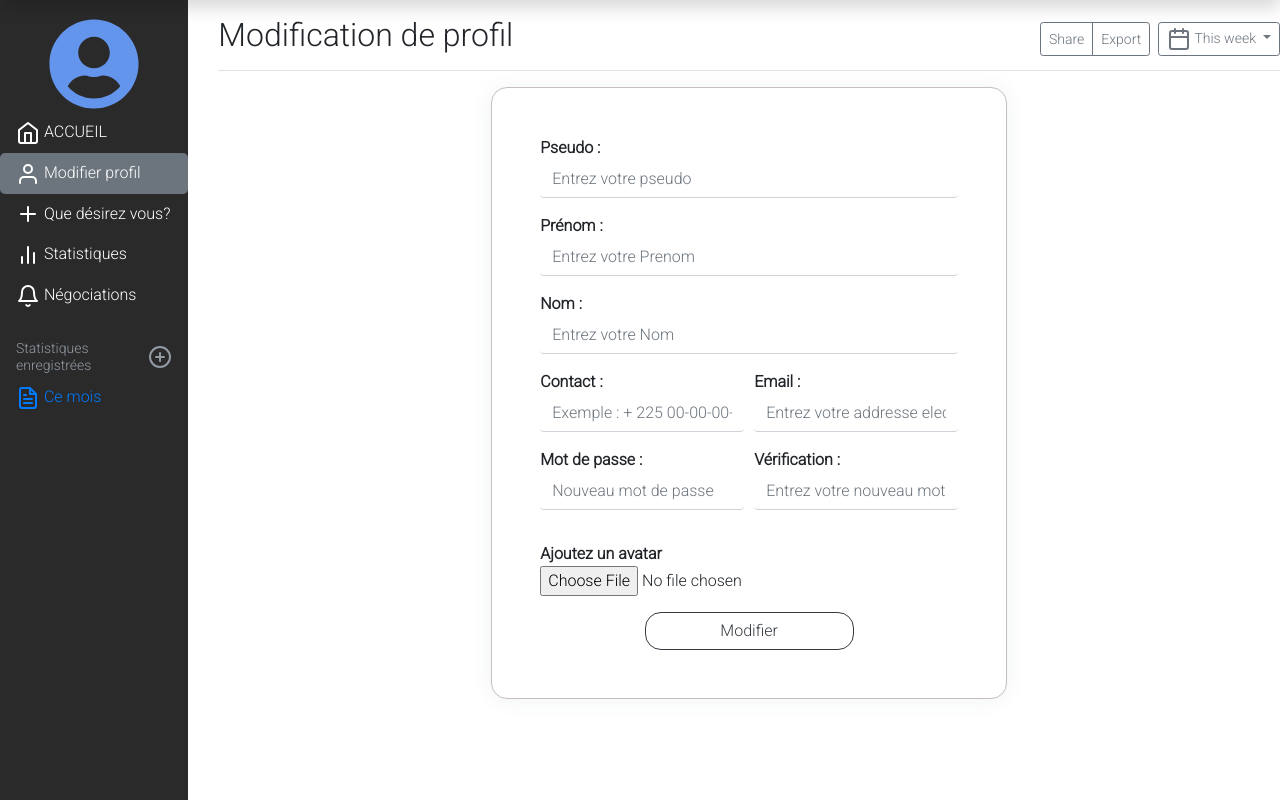
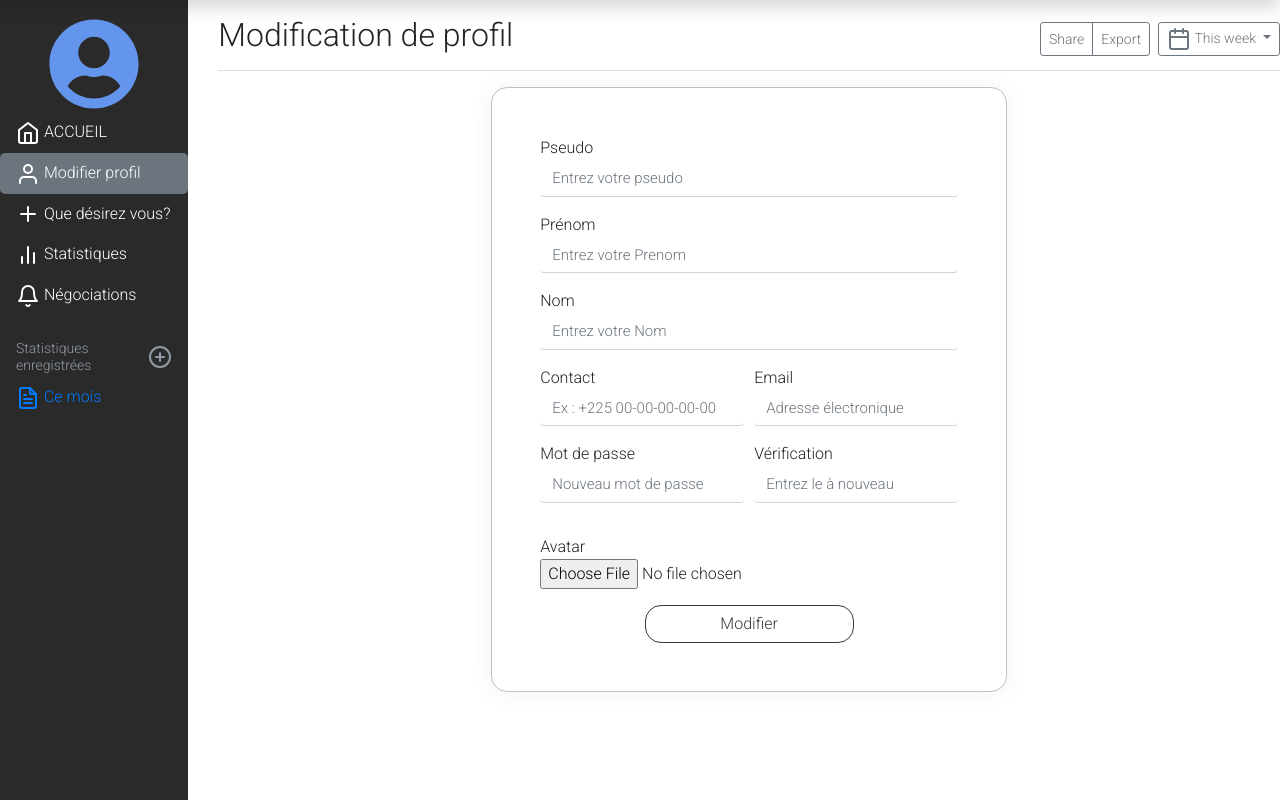
Before and after one commit to inovci/Logeique-old, a Django app: page /client/profile/edit/1 in a window 1280 px wide. Shown: the part 55-855 px from the top of the page. Run offline with Django 3.2, Linux system fonts and the light colour scheme; the visitor is signed in with stand-in values (Sample User, id 1); data comes from the database, SQL or seed files in the repository; data that the repository does not hold is empty; some libraries are stand-ins or nearby versions.

Commit message:
trying some sedign modifications

```diff
--- a/spaces/forms.py
+++ b/spaces/forms.py
@@ -9,7 +9,7 @@ class SignUpForm(forms.Form):
                 'class': 'form-control inbox',
                 'title': 'Pseudo',
                 'placeholder': 'Entrez votre pseudo',
-                'style': 'border-top: 0rem;border-left: 0rem;border-right: 0rem;'
+                'style': 'border-top: 0rem;border-left: 0rem;border-right: 0rem; font-size:15px;'
             }
         )
     )
@@ -21,7 +21,7 @@ class SignUpForm(forms.Form):
                 'class': 'form-control inbox',
                 'title': 'Prenom',
                 'placeholder': 'Entrez votre Prenom',
-                'style': 'border-top: 0rem;border-left: 0rem;border-right: 0rem;'
+                'style': 'border-top: 0rem;border-left: 0rem;border-right: 0rem; font-size:15px;'
             }
         )
     )
@@ -33,7 +33,7 @@ class SignUpForm(forms.Form):
                 'class': 'form-control inbox',
                 'title': 'Nom',
                 'placeholder': 'Entrez votre Nom',
-                'style': 'border-top: 0rem;border-left: 0rem;border-right: 0rem;'
+                'style': 'border-top: 0rem;border-left: 0rem;border-right: 0rem; font-size:15px;'
             }
         )
     )
@@ -44,9 +44,9 @@ class SignUpForm(forms.Form):
             attrs={
                 'class': 'form-control inbox',
                 'title': 'Email',
-                'placeholder': 'Entrez votre addresse electronique',
+                'placeholder': 'Adresse électronique',
                 'id': 'lo_em',
-                'style': 'border-top: 0rem;border-left: 0rem;border-right: 0rem;'
+                'style': 'border-top: 0rem;border-left: 0rem;border-right: 0rem; font-size:15px;'
             }
         )
     )
@@ -58,7 +58,7 @@ class SignUpForm(forms.Form):
                 'title': 'Contact',
                 'placeholder': 'Exemple : 00-00-00-00',
                 'id': 'lo_nu',
-                'style': 'border-top: 0rem;border-left: 0rem;border-right: 0rem;'
+                'style': 'border-top: 0rem;border-left: 0rem;border-right: 0rem; font-size:15px;'
             }
         )
     )
@@ -71,7 +71,7 @@ class SignUpForm(forms.Form):
                 'onclick': 'active()',
                 'id': 'is_cl',
                 'type': 'radio',
-                'style': 'border-top: 0rem;border-left: 0rem;border-right: 0rem;'
+                'style': 'border-top: 0rem;border-left: 0rem;border-right: 0rem; font-size:15px;'
             }
         )
     )
@@ -84,7 +84,7 @@ class SignUpForm(forms.Form):
                 'onclick': 'active()',
                 'id': 'is_la',
                 'type': 'radio',
-                'style': 'border-top: 0rem;border-left: 0rem;border-right: 0rem;'
+                'style': 'border-top: 0rem;border-left: 0rem;border-right: 0rem; font-size:15px;'
             }
         )
     )
@@ -96,7 +96,7 @@ class SignUpForm(forms.Form):
                 'class': 'form-control inbox',
                 'title': 'Mot de passe',
                 'placeholder': 'Mot de passe',
-                'style': 'border-top: 0rem;border-left: 0rem;border-right: 0rem;'
+                'style': 'border-top: 0rem;border-left: 0rem;border-right: 0rem; font-size:15px;'
             }
         )
     )
@@ -108,7 +108,7 @@ class SignUpForm(forms.Form):
                 'class': 'form-control inbox',
                 'title': 'Vérification',
                 'placeholder': 'Entrez votre mot de passe à nouveau',
-                'style': 'border-top: 0rem;border-left: 0rem;border-right: 0rem;'
+                'style': 'border-top: 0rem;border-left: 0rem;border-right: 0rem; font-size:15px;'
             }
         )
     )
@@ -124,7 +124,7 @@ class SignInForm(SignUpForm):
 
 class EditClientForm(forms.Form):
     username = forms.CharField(
-        label='Pseudo : ',
+        label='Pseudo ',
         max_length=200,
         required=False,
         widget=forms.TextInput(
@@ -132,12 +132,12 @@ class EditClientForm(forms.Form):
                 'class': 'form-control inbox',
                 'title': 'Pseudo',
                 'placeholder': 'Entrez votre pseudo',
-                'style': 'border-top: 0rem;border-left: 0rem;border-right: 0rem;'
+                'style': 'border-top: 0rem;border-left: 0rem;border-right: 0rem; font-size:15px;'
             }
         )
     )
     first_name = forms.CharField(
-        label='Prénom : ',
+        label='Prénom ',
         max_length=200,
         required=False,
         widget=forms.TextInput(
@@ -145,12 +145,12 @@ class EditClientForm(forms.Form):
                 'class': 'form-control inbox',
                 'title': 'Prenom',
                 'placeholder': 'Entrez votre Prenom',
-                'style': 'border-top: 0rem;border-left: 0rem;border-right: 0rem;'
+                'style': 'border-top: 0rem;border-left: 0rem;border-right: 0rem; font-size:15px;'
             }
         )
     )
     last_name = forms.CharField(
-        label='Nom : ',
+        label='Nom ',
         max_length=200,
         required=False,
         widget=forms.TextInput(
@@ -158,38 +158,38 @@ class EditClientForm(forms.Form):
                 'class': 'form-control inbox',
                 'title': 'Nom',
                 'placeholder': 'Entrez votre Nom',
-                'style': 'border-top: 0rem;border-left: 0rem;border-right: 0rem;'
+                'style': 'border-top: 0rem;border-left: 0rem;border-right: 0rem; font-size:15px;'
             }
         )
     )
     email = forms.EmailField(
-        label='Email : ',
+        label='Email ',
         required=False,
         widget=forms.EmailInput(
             attrs={
                 'class': 'form-control inbox',
                 'title': 'Email',
-                'placeholder': 'Entrez votre addresse electronique',
+                'placeholder': 'Adresse électronique',
                 'id': 'lo_em',
-                'style': 'border-top: 0rem;border-left: 0rem;border-right: 0rem;'
+                'style': 'border-top: 0rem;border-left: 0rem;border-right: 0rem; font-size:15px;'
             }
         )
     )
     contact = forms.CharField(
-        label='Contact : ',
+        label='Contact ',
         required=False,
         widget=forms.TextInput(
             attrs={
                 'class': 'form-control inbox',
                 'title': 'Contact',
-                'placeholder': 'Exemple : + 225 00-00-00-00-00',
+                'placeholder': 'Ex : +225 00-00-00-00-00',
                 'id': 'lo_nu',
-                'style': 'border-top: 0rem;border-left: 0rem;border-right: 0rem;'
+                'style': 'border-top: 0rem;border-left: 0rem;border-right: 0rem; font-size:15px;'
             }
         )
     )
     password = forms.CharField(
-        label='Mot de passe : ',
+        label='Mot de passe ',
         required=False,
         max_length=200,
         widget=forms.PasswordInput(
@@ -197,20 +197,20 @@ class EditClientForm(forms.Form):
                 'class': 'form-control inbox',
                 'title': 'Mot de passe',
                 'placeholder': 'Nouveau mot de passe',
-                'style': 'border-top: 0rem;border-left: 0rem;border-right: 0rem;'
+                'style': 'border-top: 0rem;border-left: 0rem;border-right: 0rem; font-size:15px;'
             }
         )
     )
     password_verification = forms.CharField(
-        label='Vérification : ',
+        label='Vérification ',
         required=False,
         max_length=200,
         widget=forms.PasswordInput(
             attrs={
                 'class': 'form-control inbox',
                 'title': 'Vérification',
-                'placeholder': 'Entrez votre nouveau mot de passe à nouveau',
-                'style': 'border-top: 0rem;border-left: 0rem;border-right: 0rem;'
+                'placeholder': 'Entrez le à nouveau',
+                'style': 'border-top: 0rem;border-left: 0rem;border-right: 0rem; font-size:15px;'
             }
         )
     )
@@ -223,7 +223,7 @@ class EditClientForm(forms.Form):
         required=False
     )
     avatar = forms.ImageField(
-        label='Ajoutez un avatar',
+        label='Avatar ',
         required=False
     )
 
@@ -240,7 +240,7 @@ class AddHouseForm(forms.Form):
             attrs={
                 'class': 'form-control',
                 'placeholder': 'Commune de la maison',
-                'style': 'border-top: 0rem;border-left: 0rem;border-right: 0rem;'
+                'style': 'border-top: 0rem;border-left: 0rem;border-right: 0rem; font-size:15px;'
             }
         )
     )
@@ -251,7 +251,7 @@ class AddHouseForm(forms.Form):
             attrs={
                 'class': 'form-control',
                 'placeholder': 'Quartier de la maison',
-                'style': 'border-top: 0rem;border-left: 0rem;border-right: 0rem;'
+                'style': 'border-top: 0rem;border-left: 0rem;border-right: 0rem; font-size:15px;'
             }
         )
     )
@@ -261,7 +261,7 @@ class AddHouseForm(forms.Form):
             attrs={
                 'class': 'form-control',
                 'placeholder': 'Prix du Loyer',
-                'style': 'border-top: 0rem;border-left: 0rem;border-right: 0rem;'
+                'style': 'border-top: 0rem;border-left: 0rem;border-right: 0rem; font-size:15px;'
             }
         )
     )
@@ -271,7 +271,7 @@ class AddHouseForm(forms.Form):
             attrs={
                 'class': 'form-control',
                 'placeholder': 'Caution de la caution',
-                'style': 'border-top: 0rem;border-left: 0rem;border-right: 0rem;'
+                'style': 'border-top: 0rem;border-left: 0rem;border-right: 0rem; font-size:15px;'
             }
         )
     )
@@ -282,7 +282,7 @@ class AddHouseForm(forms.Form):
             attrs={
                 'class': 'form-control',
                 'placeholder': 'Type de maison',
-                'style': 'border-top: 0rem;border-left: 0rem;border-right: 0rem;'
+                'style': 'border-top: 0rem;border-left: 0rem;border-right: 0rem; font-size:15px;'
             }
         )
     )
@@ -292,7 +292,7 @@ class AddHouseForm(forms.Form):
             attrs={
                 'class': 'form-control',
                 'placeholder': 'Nombre de pièces',
-                'style': 'border-top: 0rem;border-left: 0rem;border-right: 0rem;'
+                'style': 'border-top: 0rem;border-left: 0rem;border-right: 0rem; font-size:15px;'
             }
         )
     )
--- a/spaces/templates/spaces/client_notifications.html
+++ b/spaces/templates/spaces/client_notifications.html
@@ -71,7 +71,7 @@
                                             <p class="m-b-10 f-w-600">Caution</p>
                                             <h6 class="text-muted f-w-400">{{house.house_deposit}} FCFA</h6>
                                         </div>
-                                        <div class="col-sm-12 text-center">
+                                        <div class="text-center col-sm-12">
                                             <form method="POST" action="{% url 'chat:checkviewClient' house.id %}">
                                                 {% csrf_token %}
                                                 <button style="border-radius: 1rem;" type="submit" class="btn btn-outline-dark"><span style="font-weight: bold;"><i class="fas fa-handshake"></i></span> Négocier ?</button>
@@ -140,7 +140,7 @@
                                                 <p class="m-b-10 f-w-600">Caution</p>
                                                 <h6 class="text-muted f-w-400">{{house.house_deposit}} FCFA</h6>
                                             </div>
-                                            <div class="col-sm-12 text-center">
+                                            <div class="text-center col-sm-12">
                                                 <form method="POST" action="{% url 'chat:checkviewClient' house.id %}">
                                                     {% csrf_token %}
                                                     <button style="border-radius: 1rem;" type="submit" class="btn btn-outline-dark"><span style="font-weight: bold;"><i class="fas fa-handshake"></i></span> Négocier ?</button>
--- a/spaces/templates/spaces/client_proposal.html
+++ b/spaces/templates/spaces/client_proposal.html
@@ -21,7 +21,7 @@
 
     <div>
         <nav>
-        <div class="nav nav-pills mb-3" id="nav-tab" role="tablist">
+        <div class="mb-3 nav nav-pills" id="nav-tab" role="tablist">
             <a class="nav-link active" id="nav-add-proposal-tab" data-toggle="tab" href="#nav-add-proposal" role="tab" aria-controls="nav-add-proposal" aria-selected="true">Faire une demande</a>
             <a class="nav-link" id="nav-see-proposal-tab" data-toggle="tab" href="#nav-see-proposal" role="tab" aria-controls="nav-see-proposal" aria-selected="false">Voir demandes</a>
         </div>
@@ -81,7 +81,7 @@
                                     <div class="row" style="margin: 0;padding: 0;">
                                         <div class="col-10"></div>
                                         <div class="col-2">
-                                            <a href="#" data-toggle="modal" data-target="#For-delete-{{proposal.id}}" class="card-link float-right"><i class="fas fa-times"></i></a>
+                                            <a href="#" data-toggle="modal" data-target="#For-delete-{{proposal.id}}" class="float-right card-link"><i class="fas fa-times"></i></a>
                                         </div>
                                     </div>
                                     <hr>
--- a/spaces/templates/spaces/edit_client_profile.html
+++ b/spaces/templates/spaces/edit_client_profile.html
@@ -19,7 +19,7 @@
 
 {% block content %}
     {% if error %}
-        <p><strong>une erreur inhabituelle est survenue</strong></p>
+        <p>une erreur inhabituelle est survenue</p>
     {% endif %}
 
     <div class="row">
@@ -31,86 +31,48 @@
                 <form style="padding: 3rem;" method="post" action="{% url 'spaces:edit_client_profile' user.id %}" enctype="multipart/form-data">
                     {% csrf_token %}
                     <div class="form-group">
-                        <div style="font-weight: bold;">{{form.username.label}}</div>
+                        <div>{{form.username.label}}{% if no_username_msg %}<span style="color:yellow">inchangé</span>{% elif yes_username_msg %}<span style="color:green">changé</span>{% endif %}</div>
                         {{form.username}}
-                        {% if no_username_msg %}
-                        <p><strong>Pseudo non changé</strong></p>
-                        {% elif yes_username_msg %}
-                        <p><strong>Pseudo changé</strong></p>
-                        {% endif %}
                     </div>
 
                     <div class="form-group">
-                        <div style="font-weight: bold;">{{form.first_name.label}}</div>
+                        <div>{{form.first_name.label}}{% if no_first_name_msg %}<span style="color:yellow">inchangé</span>{% elif yes_first_name_msg %}<span style="color:green">changé</span>{% endif %}</div>
                         {{form.first_name}}
-                        {% if no_first_name_msg %}
-                        <p><strong>Prenom non changé</strong></p>
-                        {% elif yes_first_name_msg %}
-                        <p><strong>Prenom changé</strong></p>
-                        {% endif %}
                     </div>
 
                     <div class="form-group">
-                        <div style="font-weight: bold;">{{form.last_name.label}}</div>
+                        <div>{{form.last_name.label}}{% if no_last_name_msg %}<span style="color:yellow">inchangé</span>{% elif yes_last_name_msg %}<span style="color:green">changé</span>{% endif %}</div>
                         {{form.last_name}}
-                        {% if no_last_name_msg %}
-                        <p><strong>Nom non changé</strong></p>
-                        {% elif yes_last_name_msg %}
-                        <p><strong>Nom changé</strong></p>
-                        {% endif %}
                     </div>
 
                     <div class="form-row">
                         <div class="form-group col-md-6">
-                            <div style="font-weight: bold;">{{form.contact.label}}</div>
+                            <div>{{form.contact.label}}{% if no_contact_msg %}<span style="color:yellow">inchangé</span>{% elif yes_contact_msg %}<span style="color:green">changé</span>{% endif %}</div>
                             {{form.contact}}
-                            {% if no_contact_msg %}
-                            <p><strong>Contact non changé</strong></p>
-                            {% elif yes_contact_msg %}
-                            <p><strong>Contact changé</strong></p>
-                            {% endif %}
                         </div>
 
                         <div class="form-group col-md-6">
-                            <div style="font-weight: bold;">{{form.email.label}}</div>
+                            <div>{{form.email.label}}{% if no_email_msg %}<span style="color:yellow">inchangé</span>{% elif yes_email_msg %}<span style="color:green">changé</span>{% endif %}</div>
                             {{form.email}}
-                            {% if no_email_msg %}
-                            <p><strong>Email non changé</strong></p>
-                            {% elif yes_email_msg %}
-                            <p><strong>Email changé</strong></p>
-                            {% endif %}
                         </div>
                     </div>
 
                     <div class="form-row">
                         <div class="form-group col-md-6">
-                            <div style="font-weight: bold;">{{form.password.label}}</div>
+                            <div>{{form.password.label}}{% if no_pass_msg %}<span style="color:yellow">inchangé</span>{% endif %}</div>
                             {{form.password}}
-                            {% if no_pass_msg %}
-                            <p><strong>Mot de passe non changé</strong></p>
-                            {% endif %}
                         </div>
 
 
                         <div class="form-group col-md-6">
-                            <div style="font-weight: bold;">{{form.password_verification.label}}</div>
+                            <div>{{form.password_verification.label}}{% if error_pass_no_match %}<span style="color:red"> Erreur.</span>{% elif yes_pass_msg %}<span style="color:green">changé</span>{% endif %}</div>
                             {{form.password_verification}}
-                            {% if error_pass_no_match %}
-                            <p><strong>Les mots de passes entrés ne correspondent pas.</strong></p>
-                            {% elif yes_pass_msg %}
-                            <p><strong>Mot de passe changé</strong></p>
-                            {% endif %}
                         </div>
                     </div>
 
                     <p>
-                        <div style="font-weight: bold;">{{form.avatar.label}}</div>
+                        <div>{{form.avatar.label}}{% if avatar_added_err %}<span style="color:yellow">Aucun avatar ajouté.</span>{% elif avatar_added %}<span style="color:green">ajouté</span>{% endif %}</div>
                         {{form.avatar}}
-                        {% if avatar_added_err %}
-                    <p><strong>Aucun avatar ajouté.</strong></p>
-                    {% elif avatar_added %}
-                    <p><strong>Avatar ajouté</strong></p>
-                    {% endif %}
                     </p>
 
                     <div class="text-center"><input class="btn btn-outline-dark" style="width: 50%;border-radius: 1rem;" type="submit" value="Modifier" /></div>
```
Also changed, not shown: search/templates/search/search.html (+11 -0 lines), README.md.
